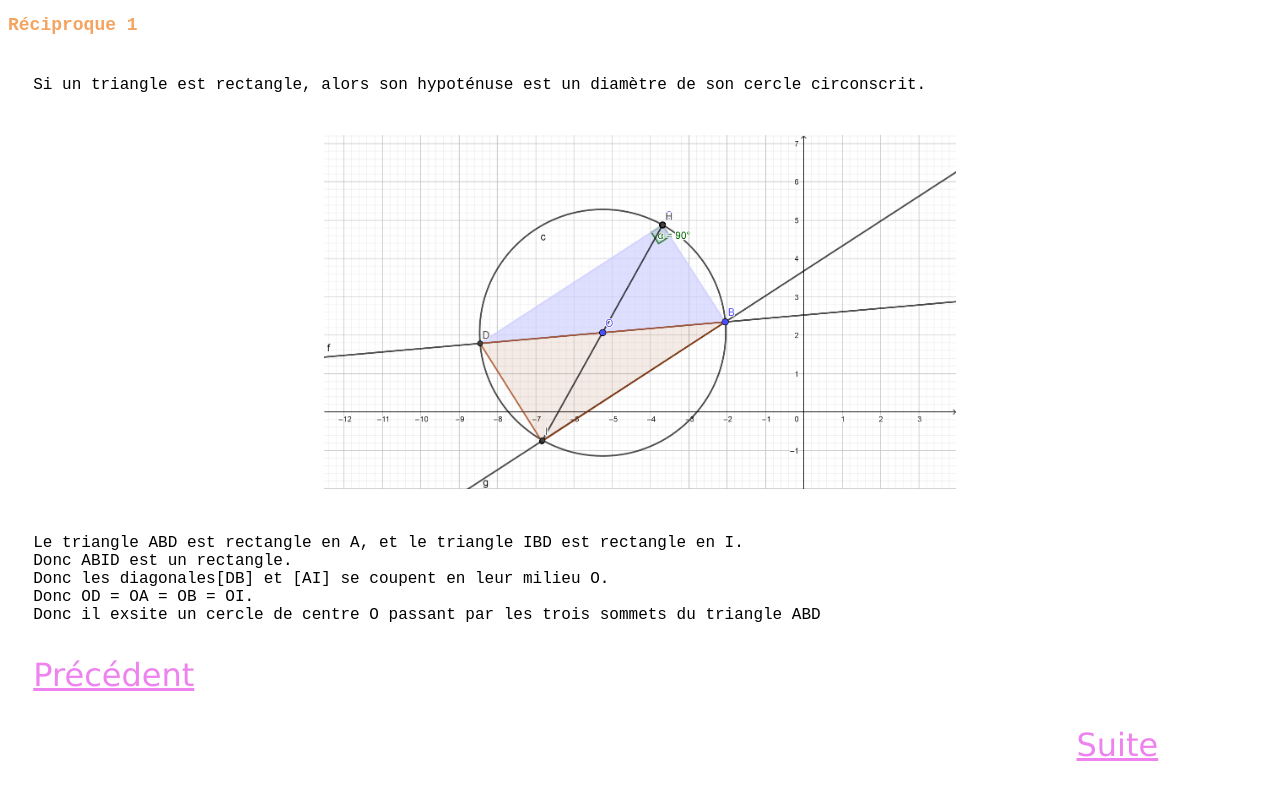
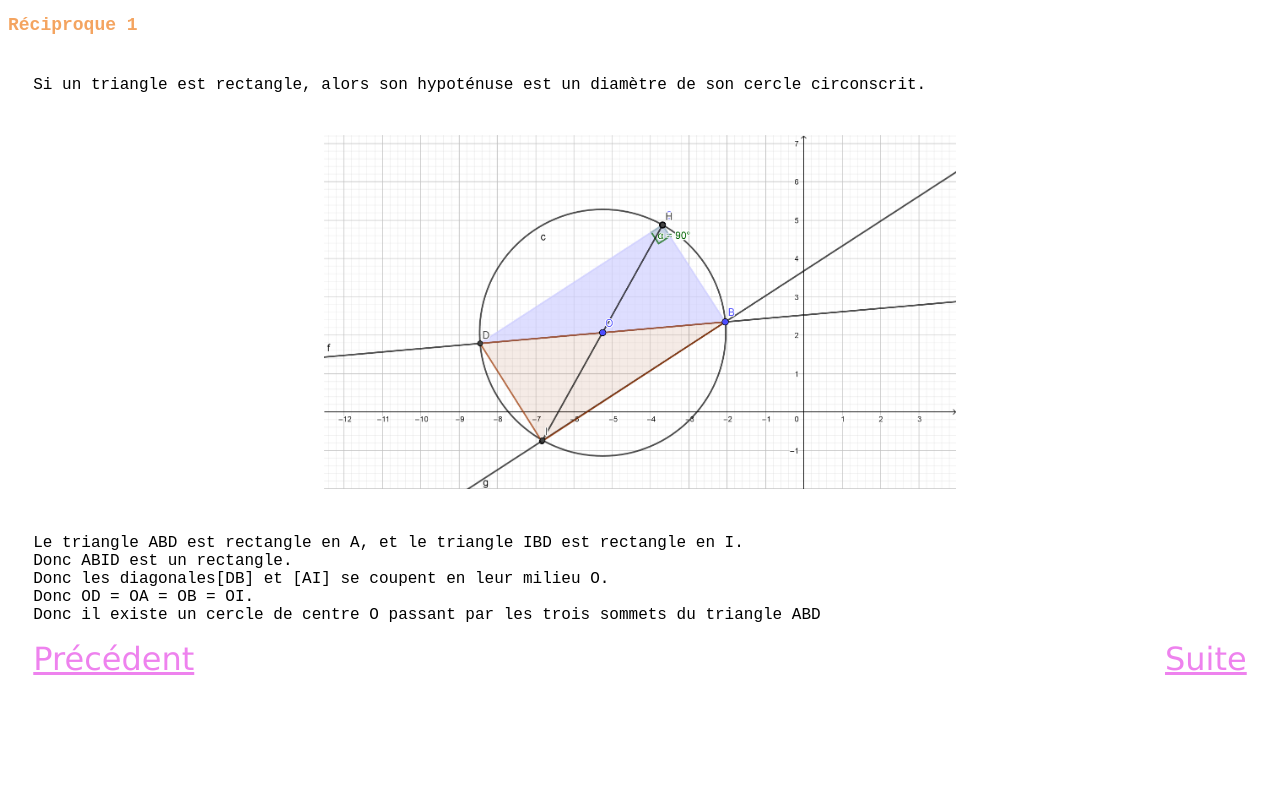
Before and after one commit to ljuglaret/TriangleRectangle, a plain HTML site: page cours/suite1.html in a window 1280 px wide. Drawn offline with Linux system fonts and the light colour scheme.

Commit message:
aligment "suivant precedent"

```diff
--- a/cours/suite1.html
+++ b/cours/suite1.html
@@ -24,24 +24,24 @@ Donc les diagonales[DB] et [AI] se coupent en leur milieu O.
 <br>
 Donc OD = OA = OB = OI.
 <br>
-Donc il exsite un cercle de centre O passant par les trois sommets du triangle ABD
+Donc il existe un cercle de centre O passant par les trois sommets du triangle ABD
 </p>
 
 
 
 <div>
-<p style="text-align: left; width:10%;  display: inline-block;">
+<div style= "padding-left: 2%;  float:left">
 	<font size="6" face="verdana" color="blue">
 		<a href=index.html style = "color:violet;">Précédent</a>
   </font>
-</p>
+</div>
 
 
-<p style="text-align: right; width:89%;  display: inline-block;">
+<div style=" padding-right: 2%;  float:right">
 	<font size="6" face="verdana" color="blue">
 		<a href=suite2.html style = "color:violet;">Suite</a>
   </font>
-</p>
+</div>
 
 </div>
 </body>
```
Also changed, not shown: cours/suite2.html (+11 -6 lines).
